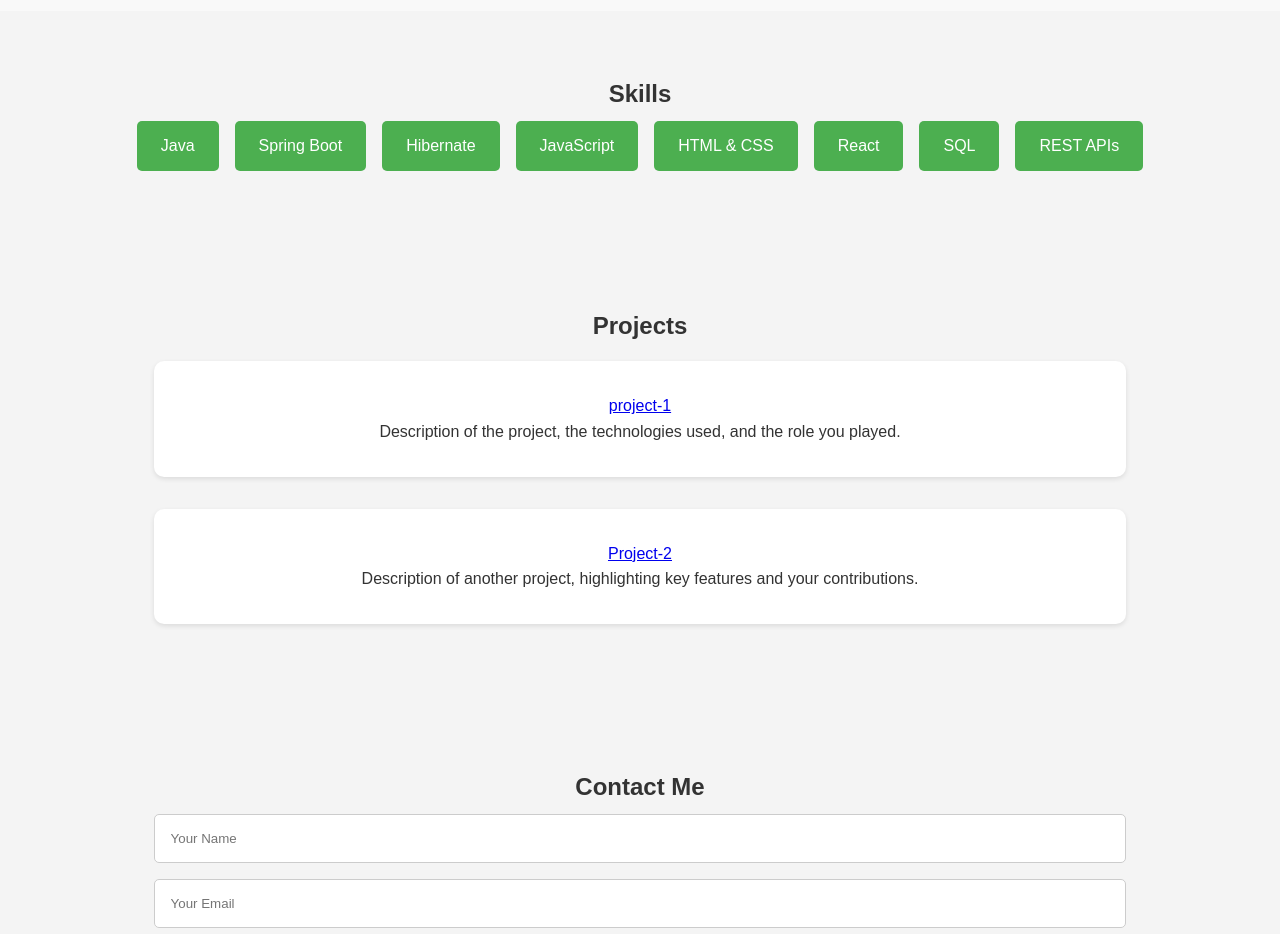
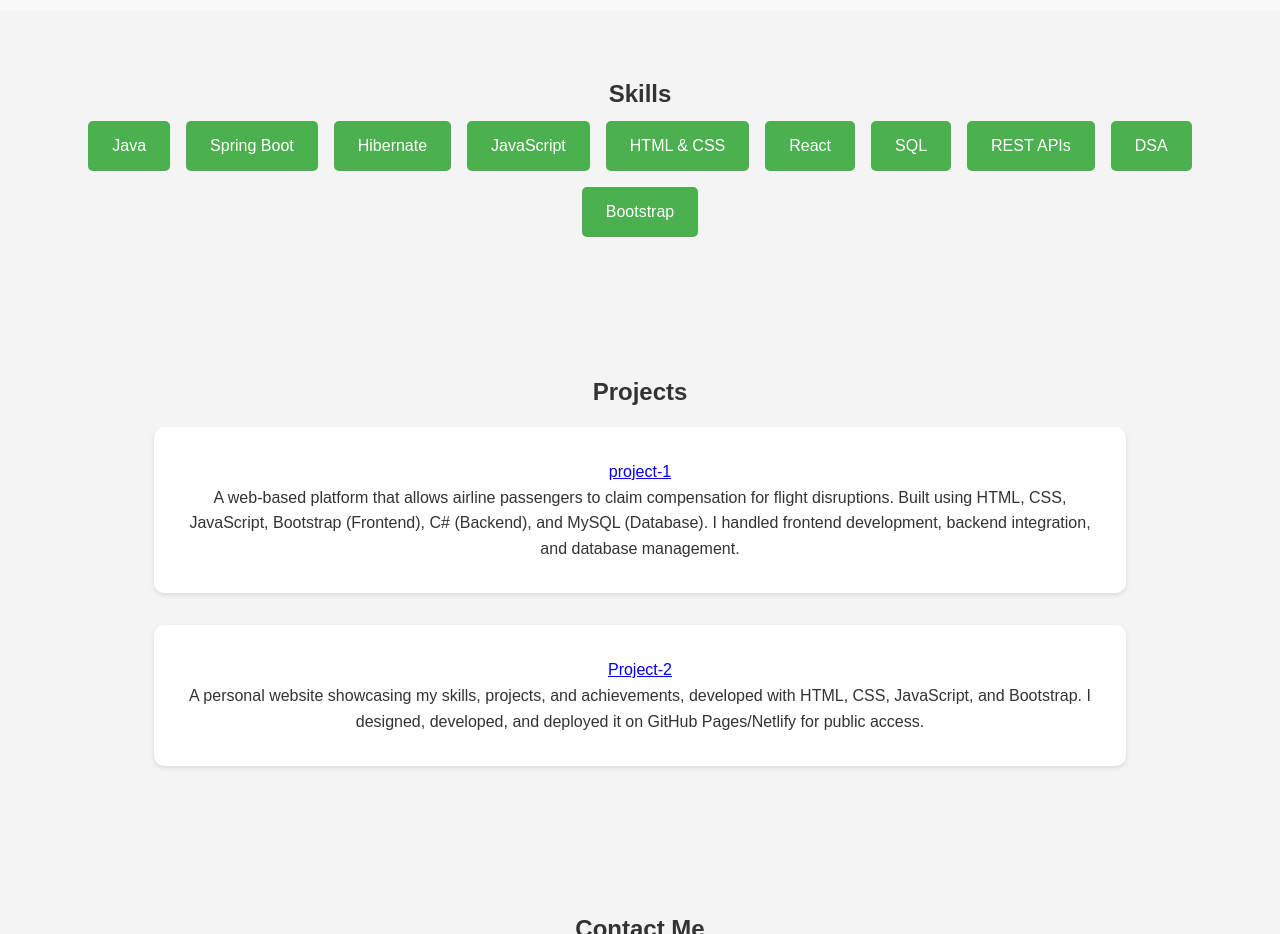
Before and after one commit to kumarmanish9/portfolio, a plain HTML site: page root/index.html in a window 1280 px wide. Shown: the part 1120-2054 px from the top of the page. Drawn offline with Linux system fonts and the light colour scheme; files whose address does not match are found by name.

Commit message:
update project description

```diff
--- a/root/index.html
+++ b/root/index.html
@@ -69,6 +69,10 @@
             <div class="skill">React</div>
             <div class="skill">SQL</div>
             <div class="skill">REST APIs</div>
+            <div class="skill">DSA</div>
+            <div class="skill">Bootstrap</div>
+
+
         </div>
     </section>
 
@@ -77,11 +81,14 @@
         <div class="project-list">
             <div class="project">
                 <a href="https://github.com/kumarmanish9/CompensationAPI"> project-1</a>
-                <p>Description of the project, the technologies used, and the role you played.</p>
+                <p>A web-based platform that allows airline passengers to claim compensation for flight disruptions.
+                     Built using HTML, CSS, JavaScript, Bootstrap (Frontend), C# (Backend), and MySQL (Database).
+                     I handled frontend development, backend integration, and database management.</p>
             </div>
             <div class="project">
                 <a href="https://github.com/kumarmanish9/portfolio">Project-2</a>
-                <p>Description of another project, highlighting key features and your contributions.</p>
+                <p>A personal website showcasing my skills, projects, and achievements, developed with HTML, CSS, JavaScript, and Bootstrap.
+                     I designed, developed, and deployed it on GitHub Pages/Netlify for public access.</p>
             </div>
         </div>
     </section>
```
